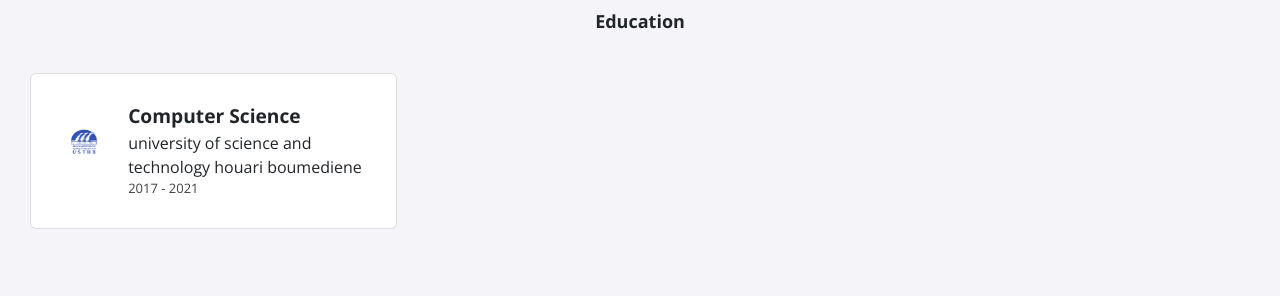
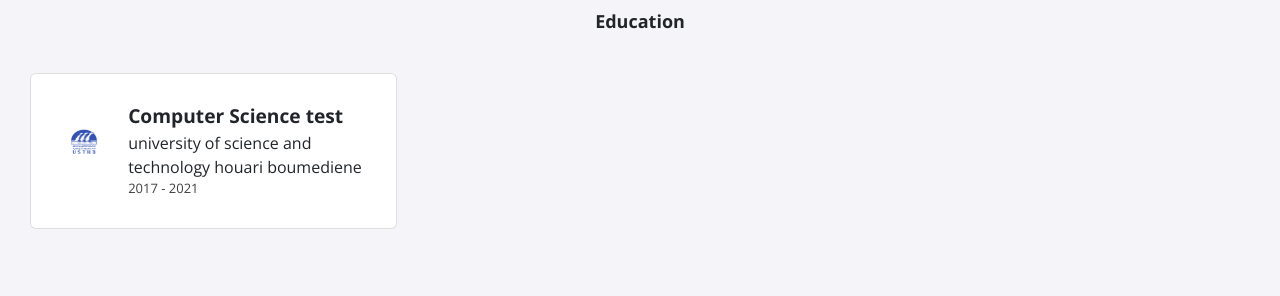
Before and after one commit to killua750/killua750.github.io, a Jekyll site: the page built from index.html, in a window 1280 px wide. Shown: the part 724-1020 px from the top of the page. Built offline with Jekyll 4.4.1, drawn with Linux system fonts in a browser that asks for light colours; nearby versions of some CDN libraries.

Commit message:
Update education.yml

```diff
--- a/_data/education.yml
+++ b/_data/education.yml
@@ -1,4 +1,4 @@
-- course: Computer Science
+- course: Computer Science test
   institute: university of science and technology houari boumediene
   dates: 2017 - 2021
   logo: usthb.png
```
